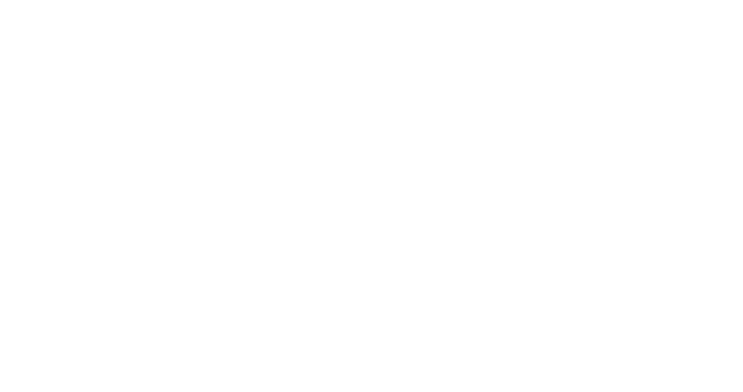
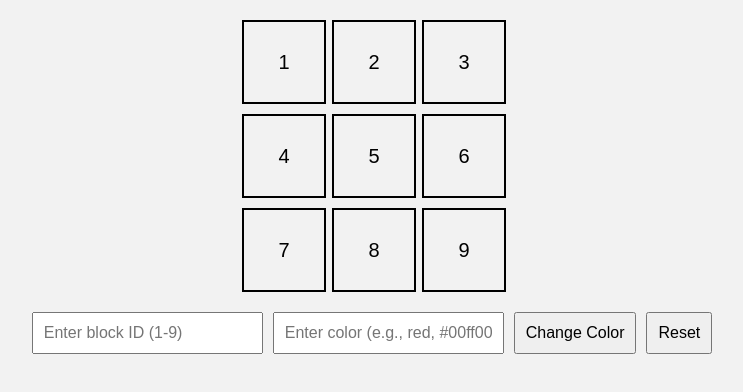
Before and after one commit to acciojob/Replit-Asian-Paints-Lucky-light-1729, a website: page main.html in a window 1280 px wide. Shown: the whole page, without its empty margins (268-1011 px from the left). Drawn offline with Linux system fonts and the light colour scheme.

Commit message:
created a submission

```diff
--- a/main.html
+++ b/main.html
@@ -7,8 +7,25 @@
 </head>
 
 <body>
-	<!-- the entire body must be written by student -->
-    <script type="text/javascript" src="./script.js">
+	<div id="grid-container">
+		<div id="1" class="grid-item">1</div>
+		<div id="2" class="grid-item">2</div>
+		<div id="3" class="grid-item">3</div>
+		<div id="4" class="grid-item">4</div>
+		<div id="5" class="grid-item">5</div>
+		<div id="6" class="grid-item">6</div>
+		<div id="7" class="grid-item">7</div>
+		<div id="8" class="grid-item">8</div>
+		<div id="9" class="grid-item">9</div>
+	</div>
+
+	<div class="controls">
+		<input type="text" id="block_id" placeholder="Enter block ID (1-9)" />
+		<input type="text" id="colour_id" placeholder="Enter color (e.g., red, #00ff00)" />
+		<button id="change_button">Change Color</button>
+		<button id="Reset">Reset</button>
+	</div>
+	<script type="text/javascript" src="./script.js">
 </script>
 
 </body>
--- a/script.js
+++ b/script.js
@@ -1 +1,25 @@
-//your JS code here. If required.
+document.getElementById("change_button").addEventListener("click", function () {
+  const blockId = document.getElementById("block_id").value.trim();
+  const color = document.getElementById("colour_id").value.trim();
+
+  // Reset all grid items to transparent
+  const gridItems = document.querySelectorAll(".grid-item");
+  gridItems.forEach(item => {
+    item.style.backgroundColor = "transparent";
+  });
+
+  // Change selected grid block's color
+  const target = document.getElementById(blockId);
+  if (target && target.classList.contains("grid-item")) {
+    target.style.backgroundColor = color;
+  } else {
+    alert("Invalid block ID. Please enter a number from 1 to 9.");
+  }
+});
+
+document.getElementById("Reset").addEventListener("click", function () {
+  const gridItems = document.querySelectorAll(".grid-item");
+  gridItems.forEach(item => {
+    item.style.backgroundColor = "transparent";
+  });
+});
--- a/styles.css
+++ b/styles.css
@@ -1 +1,36 @@
-/*  your css code here. If applicable */
+body {
+  font-family: Arial, sans-serif;
+  text-align: center;
+  background: #f2f2f2;
+  margin: 20px;
+}
+
+#grid-container {
+  display: grid;
+  grid-template-columns: repeat(3, 80px);
+  gap: 10px;
+  justify-content: center;
+  margin-bottom: 20px;
+}
+
+.grid-item {
+  width: 80px;
+  height: 80px;
+  line-height: 80px;
+  text-align: center;
+  background-color: transparent;
+  border: 2px solid #000;
+  font-size: 20px;
+}
+
+.controls {
+  display: flex;
+  justify-content: center;
+  gap: 10px;
+  flex-wrap: wrap;
+}
+
+input, button {
+  padding: 10px;
+  font-size: 16px;
+}
```
